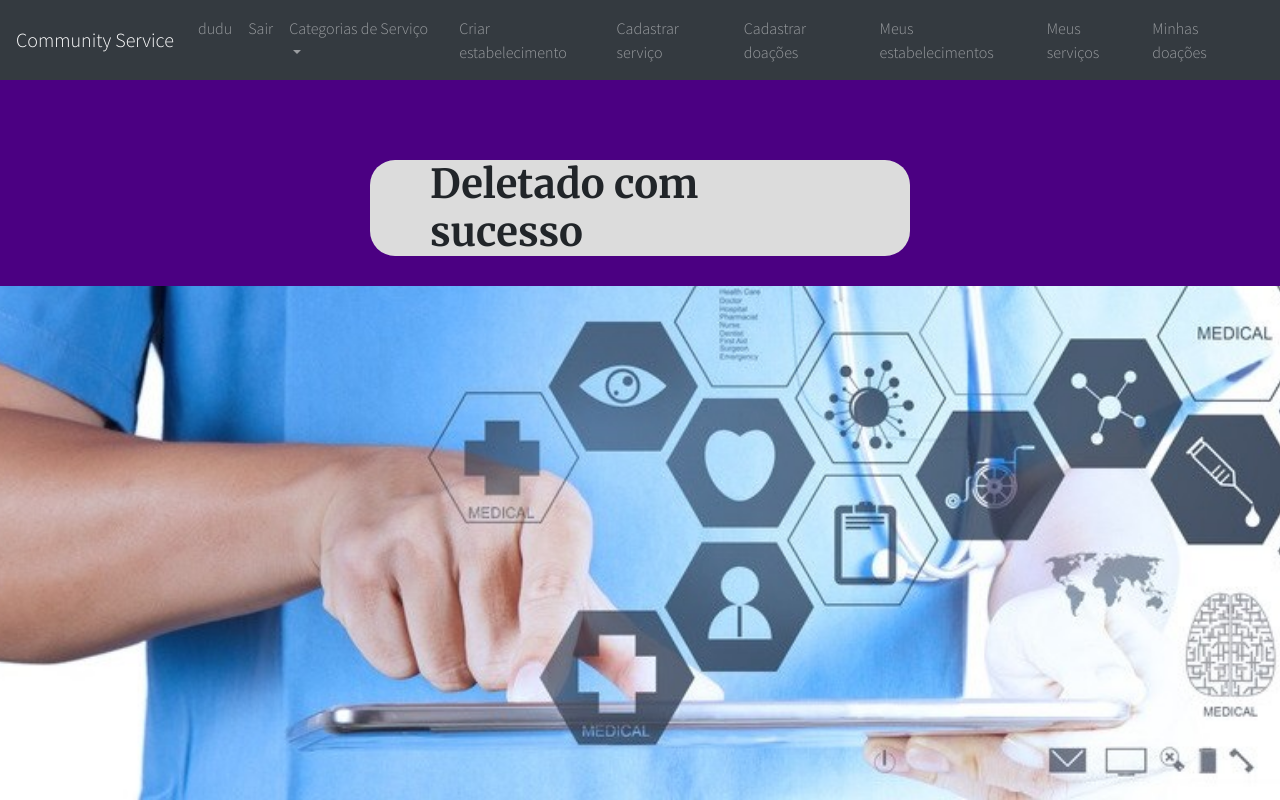
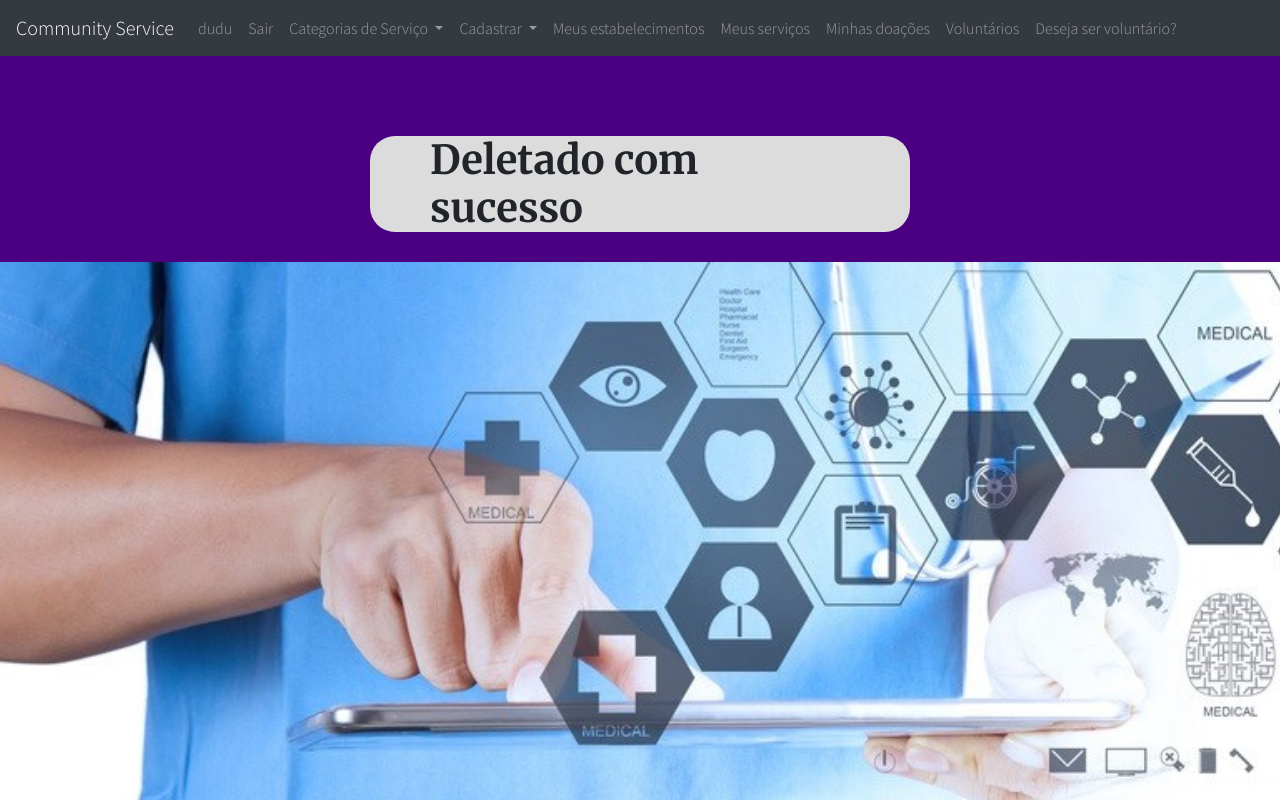
Before and after one commit to SaviorsServices/CommunityService, a Django app: page /divulga/delete_establishment/1/ in a window 1280 px wide. Run offline with Django 3.2, Linux system fonts and the light colour scheme; a user stored in the database is signed in; data comes from the database, SQL or seed files in the repository; data that the repository does not hold is empty; some libraries are stand-ins or nearby versions.

Commit message:
Build cadastrar dropdown and insert Deseja ser Voluntário in navbar

```diff
--- a/templates/base.html
+++ b/templates/base.html
@@ -63,16 +63,21 @@
                       </div>
                     </li>
 
-                    <li class="nav-item">
-                      <a class="nav-link" href="{% url 'create_establishment' %}">Criar estabelecimento</a>
-                  </li>
+                    <li class="nav-item dropdown">
+                      <a class="nav-link dropdown-toggle" href="#" id="navbarDropdown" role="button" data-toggle="dropdown" aria-haspopup="true" aria-expanded="false">
+                        Cadastrar
+                      </a>
+
+                      <div class="dropdown-menu" aria-labelledby="navbarDropdown">
+
+                        <a class="dropdown-item" href="{% url 'create_establishment' %}">Cadastrar estabelecimento</a>
+                        <a class="dropdown-item" href="{% url 'create_health_service' %}">Cadastrar serviço</a>
+                        <div class="dropdown-divider"></div>
+                        <a class="dropdown-item" href="{% url 'create_donation' %}">Cadastrar doações</a>
+                      </div>
+                    </li>
+
                   <li class="nav-item">
-                    <a class="nav-link" href="{% url 'create_health_service' %}">Cadastrar serviço</a>
-                  </li>
-                    <li class="nav-item">
-                      <a class="nav-link" href="{% url 'create_donation' %}">Cadastrar doações</a>
-                    </li>
-                      <li class="nav-item">
                       <a class="nav-link" href="{% url 'list_establishment' %}">Meus estabelecimentos</a>
                   </li>
                   <li class="nav-item">
@@ -80,6 +85,12 @@
                   </li>
                   <li class="nav-item">
                       <a class="nav-link" href="{% url 'list_donation' %}">Minhas doações</a>
+                  </li>
+                  <li class="nav-item">
+                    <a class="nav-link" href="{% url 'list_voluntary' %}">Voluntários</a>
+                  </li>
+                  <li class="nav-item">
+                    <a class="nav-link" href="{% url 'create_voluntary' %}">Deseja ser voluntário?</a>
                   </li>
                   <!-- <li class="nav-item">
                       <a class="nav-link" href="{% url 'servicolist' %}">Lista de informações</a>
```
